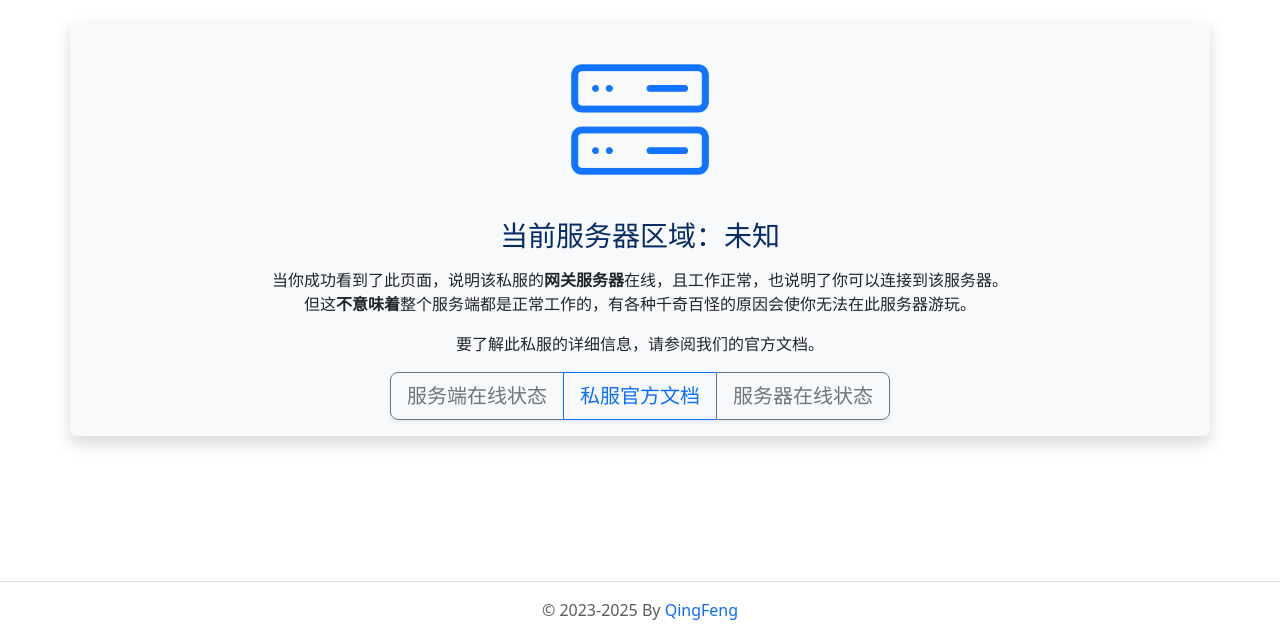
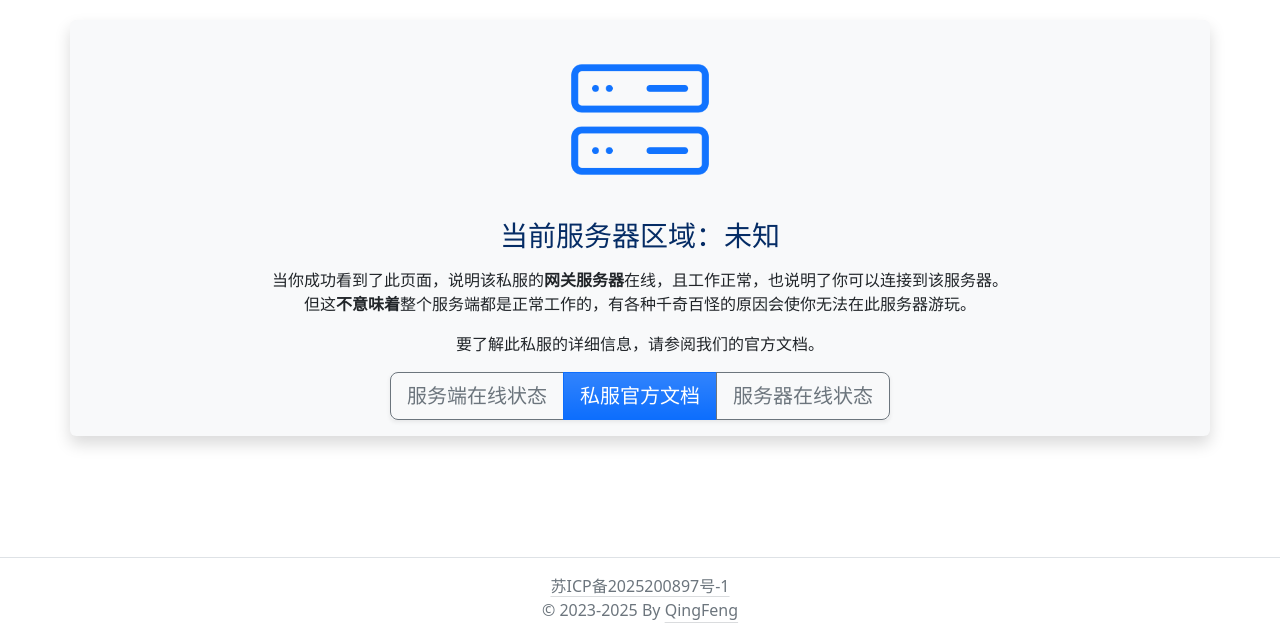
Before and after one commit to QingFengTechnology/FengAmongUsServerFrontEndPage, a plain HTML site: page index.html in a window 1280 px wide. Shown: the part 162-800 px from the top of the page. Drawn offline with Linux system fonts and the light colour scheme.

Commit message:
优化页脚，悬挂备案号，优化链接

```diff
--- a/index.html
+++ b/index.html
@@ -24,7 +24,7 @@
     <div class="btn-group shadow-sm" role="group">
       <button type="button" class="btn btn-lg btn-outline-secondary"
         onclick="window.location.href='https://app.status.qingfengawa.top'">服务端在线状态</button>
-      <button type="button" class="btn btn-lg btn-outline-primary"
+      <button type="button" class="btn btn-lg btn-primary bg-gradient"
         onclick="window.location.href='https://docs.qingfengawa.top'">私服官方文档</button>
       <button type="button" class="btn btn-lg btn-outline-secondary"
         onclick="window.location.href='https://server.status.qingfengawa.top'">服务器在线状态</button>
@@ -32,9 +32,10 @@
   </main>
   <div class="fixed-bottom">
     <footer class="py-3 border-top">
-      <p class="mb-0 text-body-secondary">
-        &copy; 2023-2025 By <a href="https://qingfengawa.top" target="_blank"
-          class="link-offset-2 link-offset-3-hover link-underline link-underline-opacity-0 link-underline-opacity-75-hover">QingFeng</a>
+      <p class="mb-0 text-secondary">
+        <a href="https://beian.miit.gov.cn" target="_blank" class="link-secondary link-offset-2 link-underline-opacity-25 link-underline-opacity-100-hover">苏ICP备2025200897号-1</a>
+        <br>&copy; 2023-2025 By <a href="https://qingfengawa.top" target="_blank"
+          class="link-secondary link-offset-2 link-underline-opacity-25 link-underline-opacity-100-hover link-offset-3">QingFeng</a>
       </p>
     </footer>
   </div>
```
